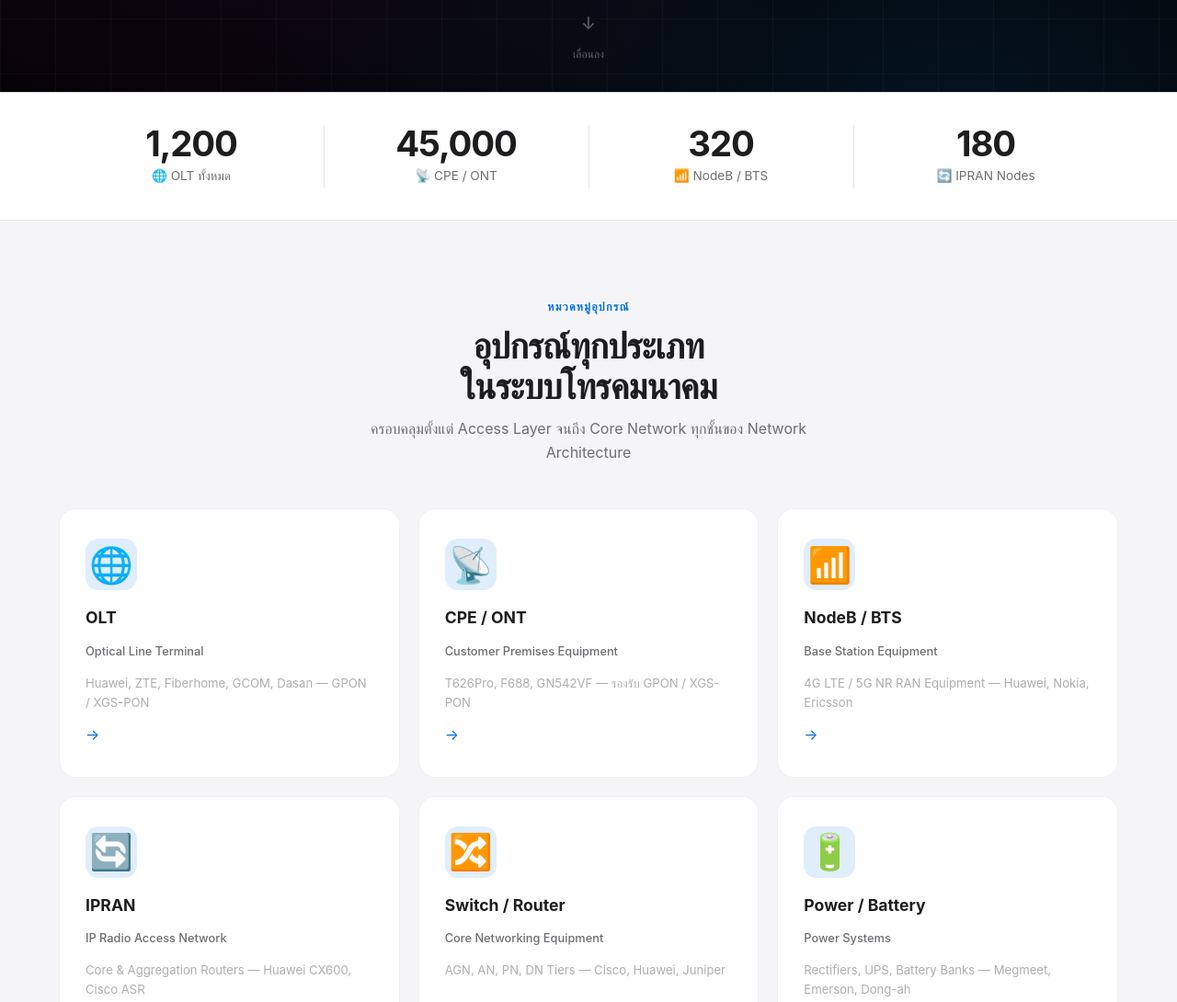
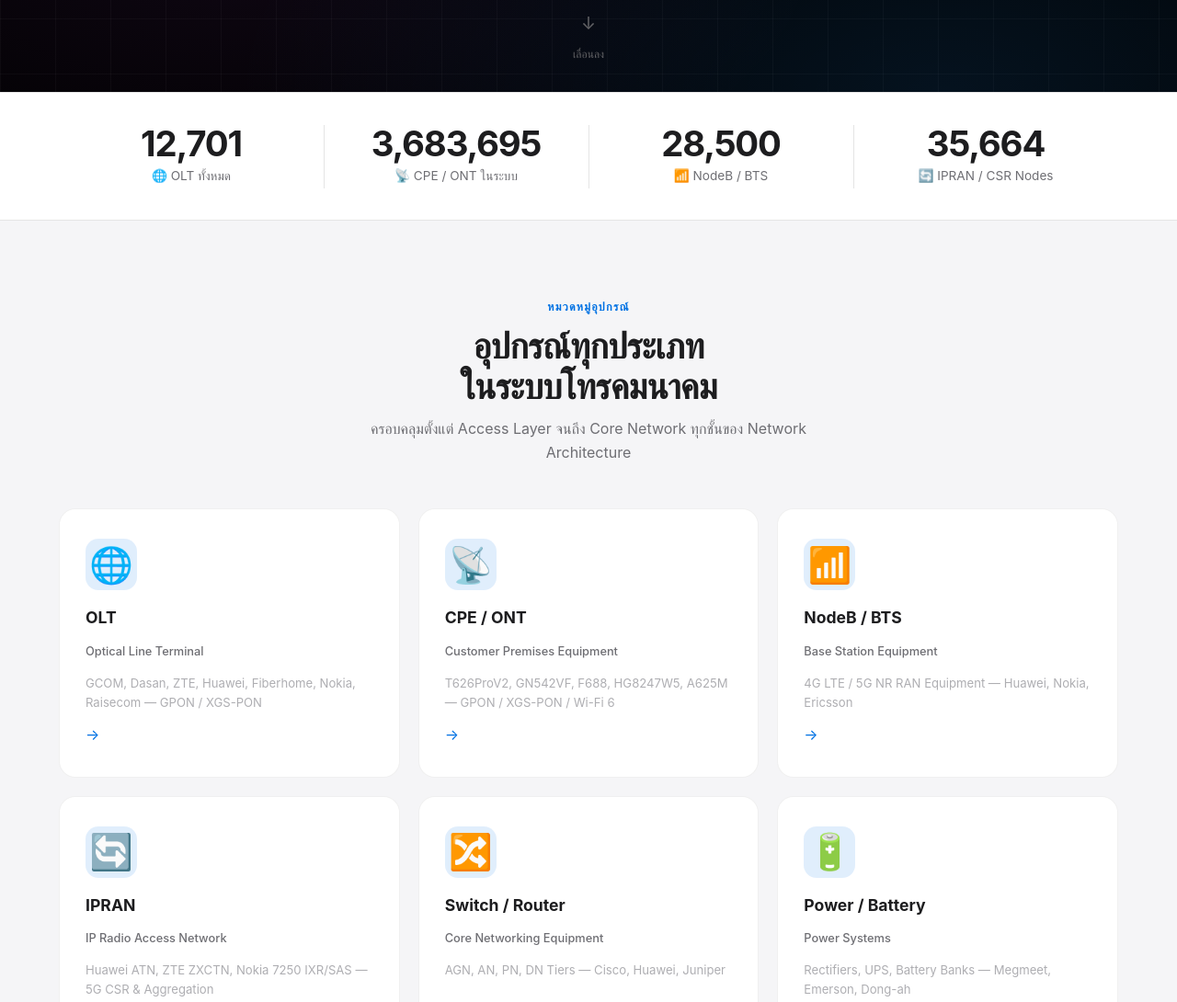
Before and after one commit to CT-FBB/cab, a plain HTML site: page index.html in a window 1280 px wide. Shown: the part 700-1790 px from the top of the page at 92% size. Drawn offline with Linux system fonts and the light colour scheme.

Commit message:
Add files via upload

```diff
--- a/index.html
+++ b/index.html
@@ -68,20 +68,20 @@
   <div class="container">
     <div class="stats-grid">
       <div class="stat-item">
-        <div class="stat-value" data-count="1200">0</div>
+        <div class="stat-value" data-count="12701">0</div>
         <div class="stat-label">🌐 OLT ทั้งหมด</div>
       </div>
       <div class="stat-item">
-        <div class="stat-value" data-count="45000">0</div>
-        <div class="stat-label">📡 CPE / ONT</div>
+        <div class="stat-value" data-count="3683695">0</div>
+        <div class="stat-label">📡 CPE / ONT ในระบบ</div>
       </div>
       <div class="stat-item">
-        <div class="stat-value" data-count="320">0</div>
+        <div class="stat-value" data-count="28500">0</div>
         <div class="stat-label">📶 NodeB / BTS</div>
       </div>
       <div class="stat-item">
-        <div class="stat-value" data-count="180">0</div>
-        <div class="stat-label">🔄 IPRAN Nodes</div>
+        <div class="stat-value" data-count="35664">0</div>
+        <div class="stat-label">🔄 IPRAN / CSR Nodes</div>
       </div>
     </div>
   </div>
@@ -101,7 +101,7 @@
         <div class="category-card__icon">🌐</div>
         <div class="category-card__title">OLT</div>
         <div class="category-card__sub">Optical Line Terminal</div>
-        <div class="category-card__desc">Huawei, ZTE, Fiberhome, GCOM, Dasan — GPON / XGS-PON</div>
+        <div class="category-card__desc">GCOM, Dasan, ZTE, Huawei, Fiberhome, Nokia, Raisecom — GPON / XGS-PON</div>
         <div class="category-card__arrow">→</div>
       </div>
 
@@ -109,7 +109,7 @@
         <div class="category-card__icon">📡</div>
         <div class="category-card__title">CPE / ONT</div>
         <div class="category-card__sub">Customer Premises Equipment</div>
-        <div class="category-card__desc">T626Pro, F688, GN542VF — รองรับ GPON / XGS-PON</div>
+        <div class="category-card__desc">T626ProV2, GN542VF, F688, HG8247W5, A625M — GPON / XGS-PON / Wi-Fi 6</div>
         <div class="category-card__arrow">→</div>
       </div>
 
@@ -125,7 +125,7 @@
         <div class="category-card__icon">🔄</div>
         <div class="category-card__title">IPRAN</div>
         <div class="category-card__sub">IP Radio Access Network</div>
-        <div class="category-card__desc">Core &amp; Aggregation Routers — Huawei CX600, Cisco ASR</div>
+        <div class="category-card__desc">Huawei ATN, ZTE ZXCTN, Nokia 7250 IXR/SAS — 5G CSR &amp; Aggregation</div>
         <div class="category-card__arrow">→</div>
       </div>
 
```
